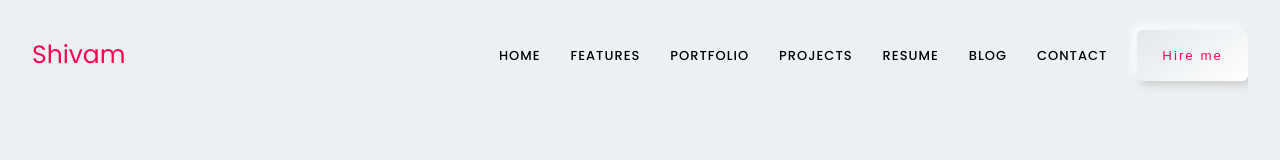
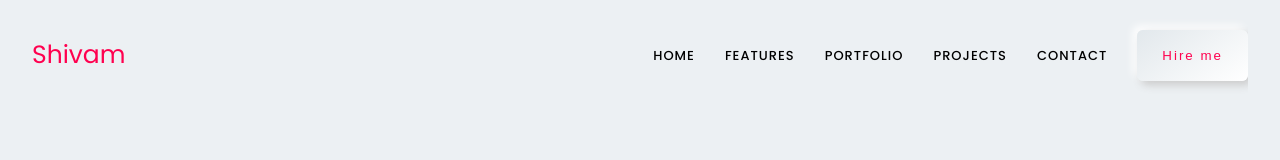
Before and after one commit to shivamgupta002/MyPortfolio, a React (Create React App) app: page / in a window 1280 px wide. Shown: the top 160 px of the page. Built offline with nearby package versions, Linux system fonts and the light colour scheme.

Commit message:
Navbar edit

```diff
--- a/src/components/Header/Header.js
+++ b/src/components/Header/Header.js
@@ -41,15 +41,6 @@ const Header = () => {
                 <a href="#projects">Projects</a>
               </li>
               <li>
-                <a href="#resume">resume</a>
-              </li>
-              {/* <li>
-                <a href="#clients">clients</a>
-              </li> */}
-              <li>
-                <a href="#blog">blog</a>
-              </li>
-              <li>
                 <a href="#contact">contact</a>
               </li>
               <li>
```
